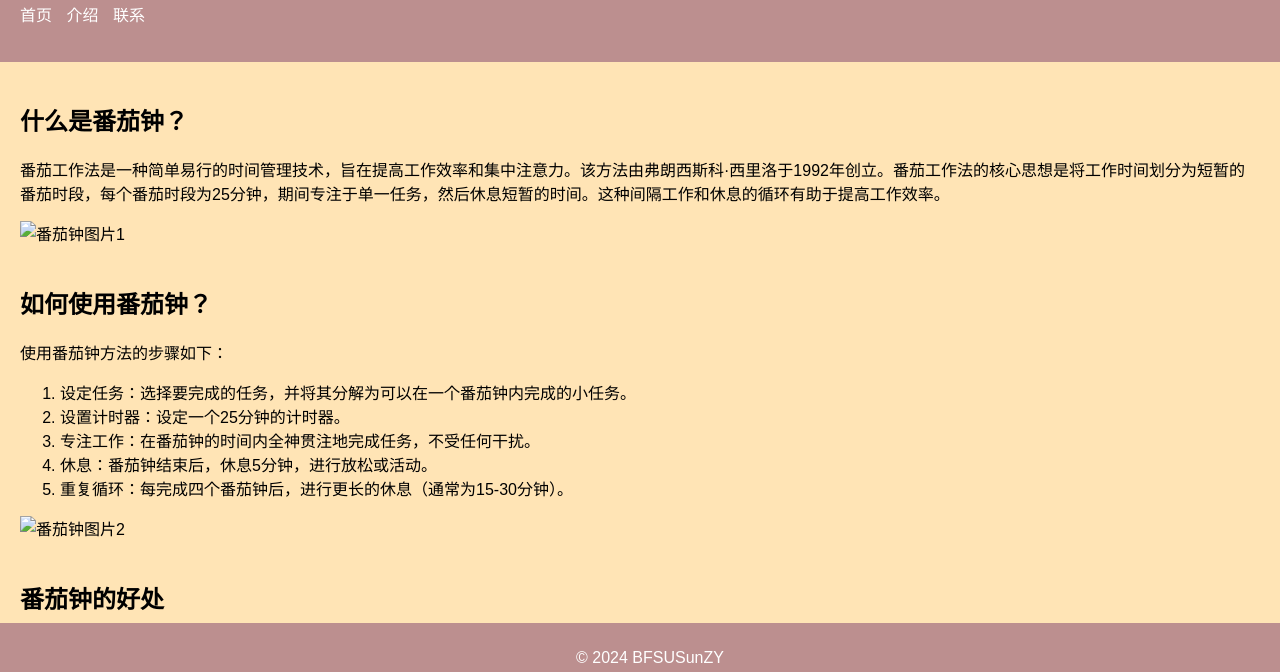
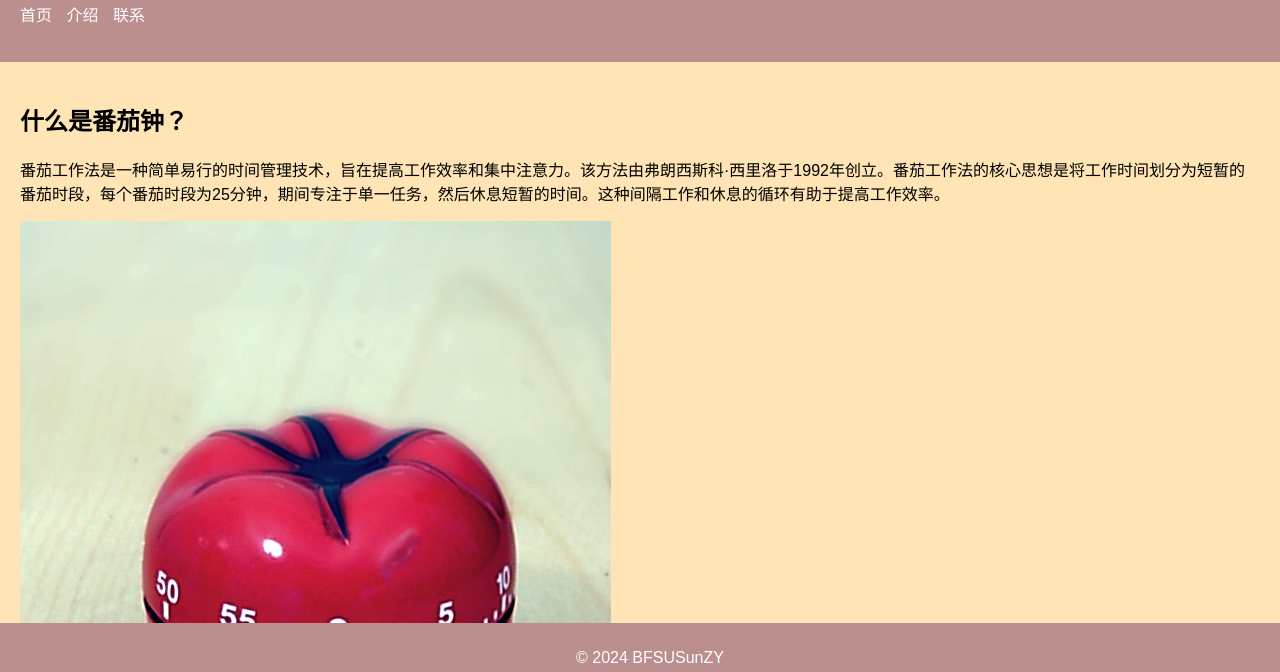
Before and after one commit to BFSUSunZY/BFSUSunzy.github.io, a plain HTML site: page index.html in a window 1280 px wide. Shown: the part 107-779 px from the top of the page. Drawn offline with Linux system fonts and the light colour scheme.

Commit message:
Update index.html

```diff
--- a/index.html
+++ b/index.html
@@ -33,7 +33,7 @@
         <section>
             <h2>什么是番茄钟？</h2>
             <p>番茄工作法是一种简单易行的时间管理技术，旨在提高工作效率和集中注意力。该方法由弗朗西斯科·西里洛于1992年创立。番茄工作法的核心思想是将工作时间划分为短暂的番茄时段，每个番茄时段为25分钟，期间专注于单一任务，然后休息短暂的时间。这种间隔工作和休息的循环有助于提高工作效率。</p>
-            <img src="images/tomato-clock1.jpg" alt="番茄钟图片1">
+            <img src="tomato-clock1.jpg" alt="番茄钟图片1">
         </section>
 
         <section>
@@ -46,7 +46,7 @@
                 <li>休息：番茄钟结束后，休息5分钟，进行放松或活动。</li>
                 <li>重复循环：每完成四个番茄钟后，进行更长的休息（通常为15-30分钟）。</li>
             </ol>
-            <img src="images/tomato-clock2.jpeg" alt="番茄钟图片2">
+            <img src="tomato-clock2.jpeg" alt="番茄钟图片2">
         </section>
 
         <section>
```
